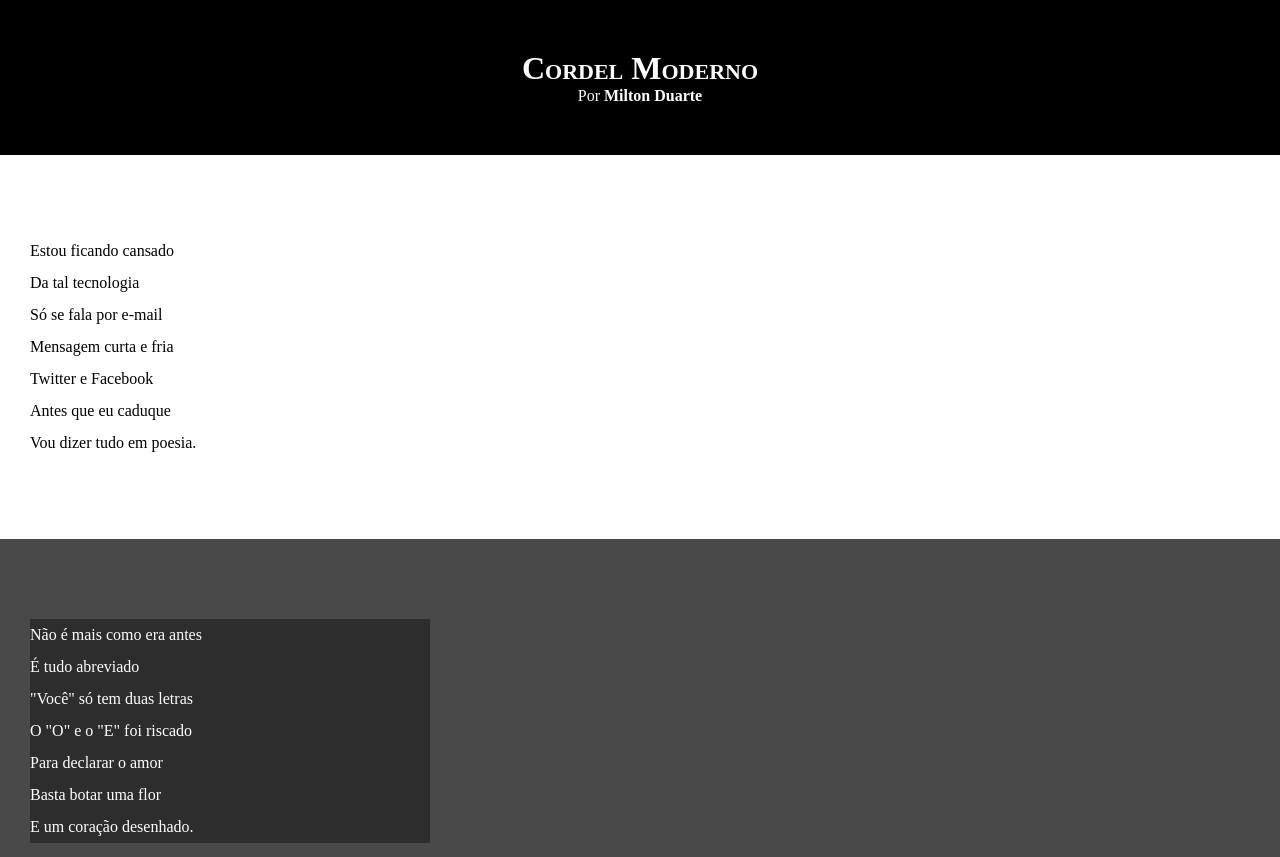
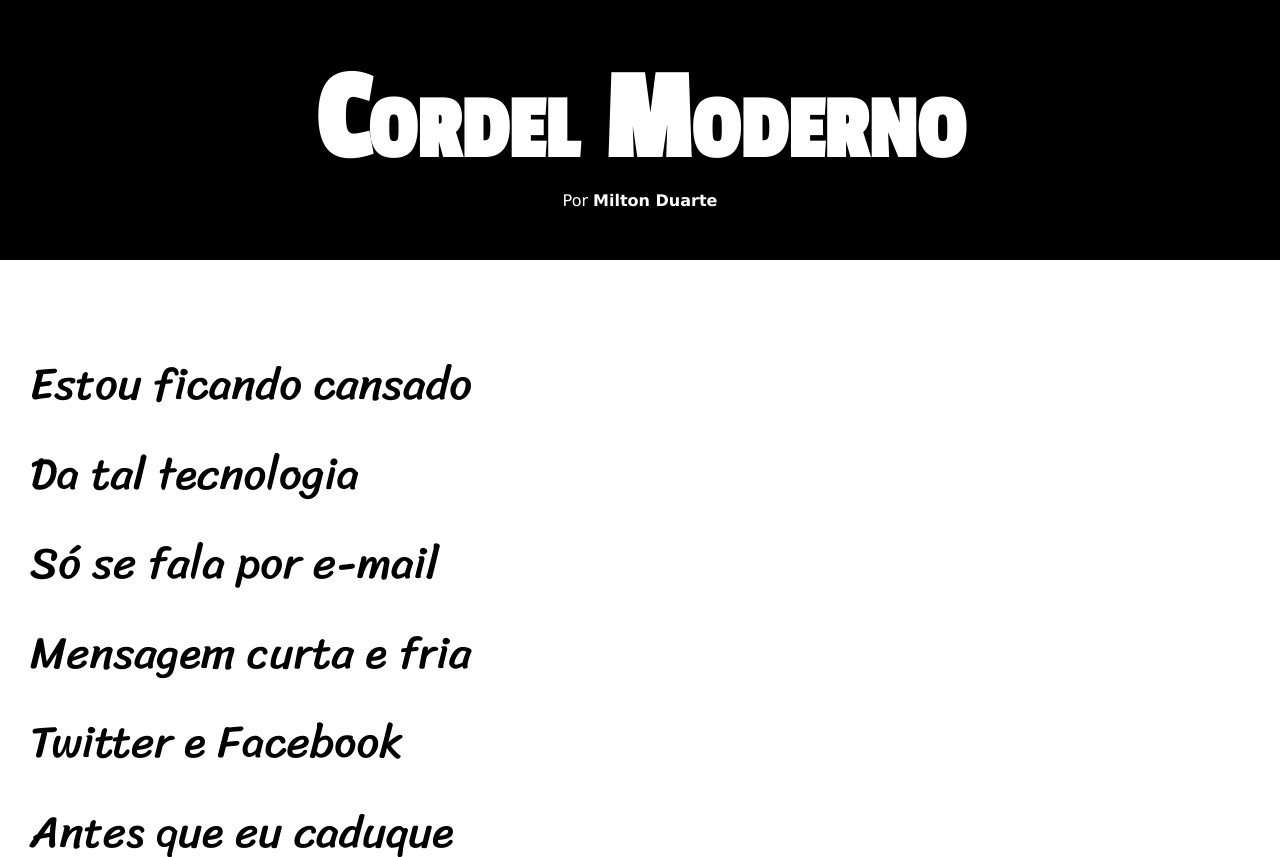
Before and after one commit to HierroDelfino/HTML-CSS, a plain HTML site: page desafios/modulo03/index.html in a window 1280 px wide. Shown: the top 857 px of the page. Drawn offline with Linux system fonts and the light colour scheme.

Commit message:
atualizei o desafio do modulo 3

```diff
--- a/desafios/modulo03/style.css
+++ b/desafios/modulo03/style.css
@@ -1,4 +1,14 @@
 @charset "UTF-8";
+
+@import url('https://fonts.googleapis.com/css2?family=Passion+One&display=swap');
+
+@import url('https://fonts.googleapis.com/css2?family=Sriracha&display=swap');
+
+:root {
+    --fonte01: Verdana, Geneva, Tahoma, sans-serif;
+    --fonte02: 'Passion One', cursive;
+    --fonte03: 'Sriracha', cursive;
+}
 
 *{
     margin: 0px;
@@ -8,6 +18,7 @@
 html, body {
     background-color: darkgray;
     min-height: 100vh;
+    font-family: var(--fonte01);
 }
 
 header {
@@ -19,6 +30,8 @@
 header > h1 {
     padding-top: 50px;
     font-variant: small-caps;
+    font-family: var(--fonte02);
+    font-size: 10vw;
 }
 
 header > p {
@@ -40,6 +53,8 @@
     padding-bottom: 10vh;
     line-height: 2em;
     padding-left: 30px;
+    font-family: var(--fonte03);
+    font-size: 3.5vw;
 }
 
 .normal {
@@ -54,7 +69,8 @@
 
 .imagem > p {
     background-color: rgba(0, 0, 0, 0.384);
-    width: 400px;
+    display: inline-block;
+    padding: 5px;
 }
 
 footer {
```
